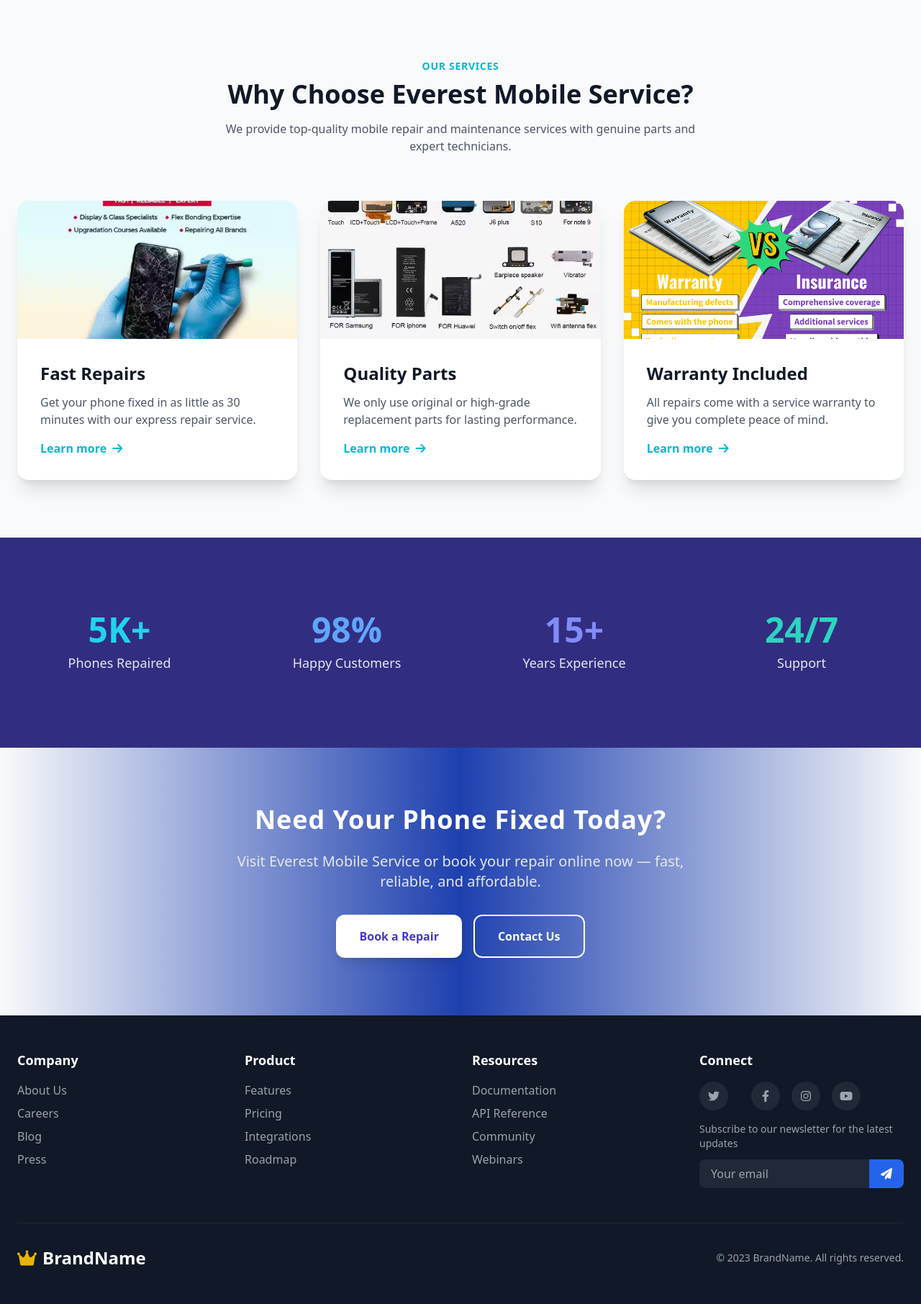
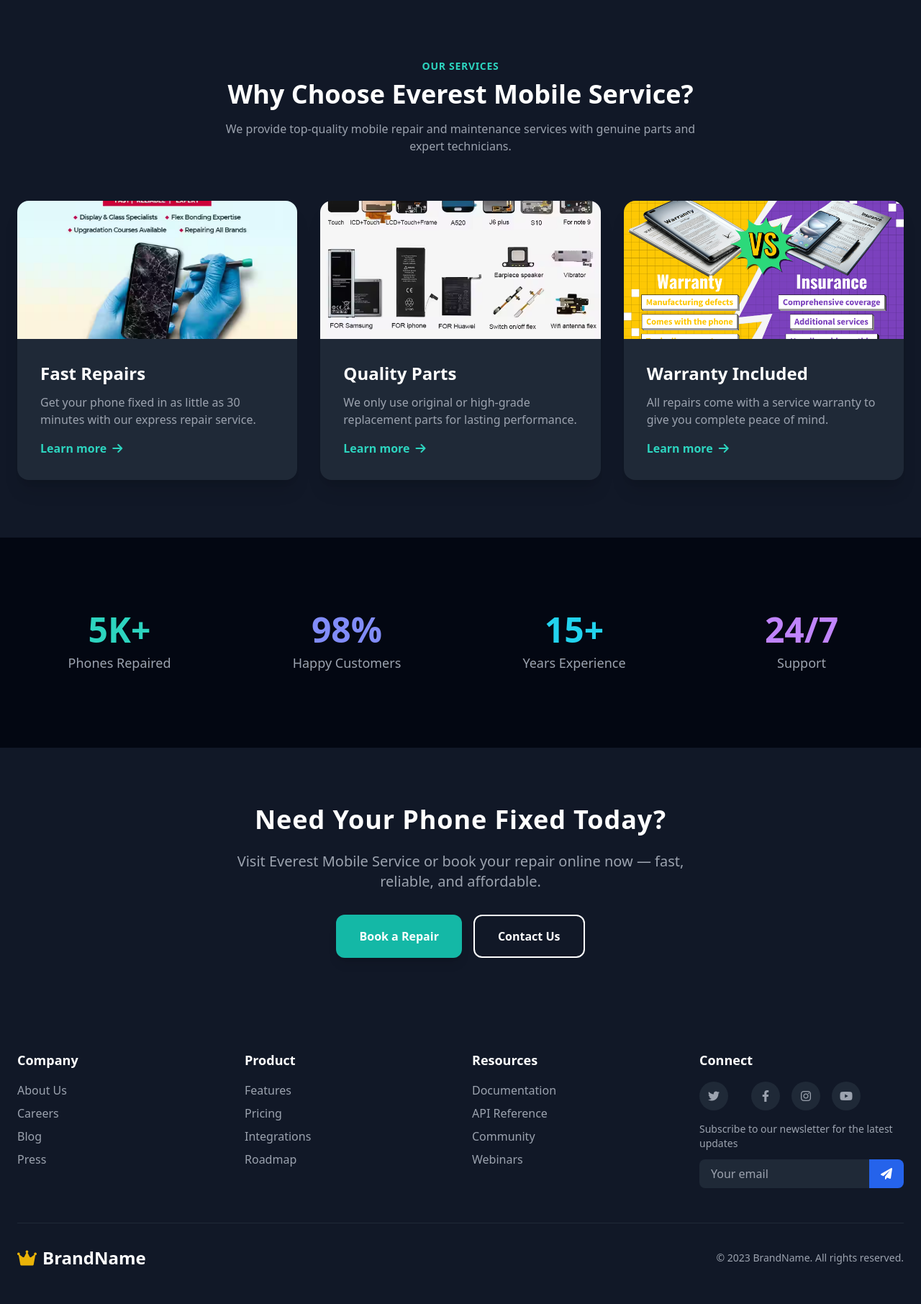
Before and after one commit to AyushHimalayaShrestha/Ems, a Django app: page / in a window 1280 px wide. Shown: the part 893-2705 px from the top of the page at 72% size. Run offline with Django 5.2, Linux system fonts and the light colour scheme; some libraries are stand-ins or nearby versions.

Commit message:
home page updated

```diff
--- a/ecommerce/templates/home.html
+++ b/ecommerce/templates/home.html
@@ -20,20 +20,20 @@ HomePage
     .floating { animation: float 6s ease-in-out infinite; }
   </style>
 </head>
-<body class="bg-gray-50">
+<body class="bg-gray-900 text-white">
 
   <!-- Hero Section -->
-  <section class="relative bg-gradient-to-r from-indigo-900 via-blue-800 to-cyan-900 min-h-screen flex items-center justify-center">
+  <section class="relative bg-gradient-to-r from-gray-900 via-gray-800 to-gray-900 min-h-screen flex items-center justify-center">
     <div class="text-center px-6 md:px-12 relative z-10">
       <h1 class="text-4xl md:text-6xl font-extrabold mb-6 text-white">
-        Shop the Latest <span class="text-cyan-400">Tech & Gadgets</span>
+        Shop the Latest <span class="text-teal-400">Tech & Gadgets</span>
       </h1>
-      <p class="text-lg md:text-xl text-gray-200 mb-8">
+      <p class="text-lg md:text-xl text-gray-300 mb-8">
         Upgrade your lifestyle with top-quality gadgets, mobiles, and accessories.
       </p>
       <div class="flex flex-col sm:flex-row justify-center gap-4">
-        <a href="#shop"
-           class="px-6 py-3 bg-cyan-500 text-white font-semibold rounded-lg shadow-lg hover:bg-cyan-600 transition transform hover:scale-105">
+        <a href="{% url 'product_lists' %}"
+           class="px-6 py-3 bg-teal-500 text-white font-semibold rounded-lg shadow-lg hover:bg-teal-600 transition transform hover:scale-105">
            Shop Now
         </a>
         <a href="#featured"
@@ -43,64 +43,64 @@ HomePage
       </div>
     </div>
     <!-- Background Decoration -->
-    <div class="absolute inset-0 bg-[url('https://cdn0.vox-cdn.com/uploads/chorus_asset/file/6384159/final_cb_0086.0.jpg')] bg-cover bg-center opacity-20"></div>
+    <div class="absolute inset-0 bg-[url('https://cdn0.vox-cdn.com/uploads/chorus_asset/file/6384159/final_cb_0086.0.jpg')] bg-cover bg-center opacity-10"></div>
   </section>
 
   <!-- Features Section -->
-<section class="py-20 bg-gray-50">
+<section class="py-20 bg-gray-900">
   <div class="container mx-auto px-6">
     <div class="text-center mb-16">
-      <span class="text-sm font-semibold tracking-wider uppercase text-cyan-500">Our Services</span>
-      <h2 class="text-3xl md:text-4xl font-bold text-gray-900 mt-2">Why Choose Everest Mobile Service?</h2>
-      <p class="max-w-2xl mx-auto text-gray-600 mt-4">
+      <span class="text-sm font-semibold tracking-wider uppercase text-teal-400">Our Services</span>
+      <h2 class="text-3xl md:text-4xl font-bold text-white mt-2">Why Choose Everest Mobile Service?</h2>
+      <p class="max-w-2xl mx-auto text-gray-400 mt-4">
         We provide top-quality mobile repair and maintenance services with genuine parts and expert technicians.
       </p>
     </div>
 
     <div class="grid grid-cols-1 md:grid-cols-2 lg:grid-cols-3 gap-8">
       <!-- Fast Repairs -->
-      <div class="bg-white rounded-2xl shadow-xl overflow-hidden transform hover:-translate-y-2 transition-all duration-300">
+      <div class="bg-gray-800 rounded-2xl shadow-xl overflow-hidden transform hover:-translate-y-2 transition-all duration-300">
         <div class="h-48">
           <img src="{% static 'images/fastrepair.jpg' %}" alt="Fast Repairs" class="w-full h-full object-cover">
         </div>
         <div class="p-8">
-          <h3 class="text-2xl font-bold text-gray-900 mb-3">Fast Repairs</h3>
-          <p class="text-gray-600 mb-4">
+          <h3 class="text-2xl font-bold text-white mb-3">Fast Repairs</h3>
+          <p class="text-gray-400 mb-4">
             Get your phone fixed in as little as 30 minutes with our express repair service.
           </p>
-          <a href="#" class="text-cyan-500 font-semibold inline-flex items-center hover:text-indigo-600 transition">
+          <a href="#" class="text-teal-400 font-semibold inline-flex items-center hover:text-indigo-400 transition">
             Learn more <i class="fas fa-arrow-right ml-2"></i>
           </a>
         </div>
       </div>
 
       <!-- Quality Parts -->
-      <div class="bg-white rounded-2xl shadow-xl overflow-hidden transform hover:-translate-y-2 transition-all duration-300">
+      <div class="bg-gray-800 rounded-2xl shadow-xl overflow-hidden transform hover:-translate-y-2 transition-all duration-300">
         <div class="h-48">
           <img src="{% static 'images/qualityparts.jpg' %}" alt="Quality Parts" class="w-full h-full object-cover">
         </div>
         <div class="p-8">
-          <h3 class="text-2xl font-bold text-gray-900 mb-3">Quality Parts</h3>
-          <p class="text-gray-600 mb-4">
+          <h3 class="text-2xl font-bold text-white mb-3">Quality Parts</h3>
+          <p class="text-gray-400 mb-4">
             We only use original or high-grade replacement parts for lasting performance.
           </p>
-          <a href="#" class="text-cyan-500 font-semibold inline-flex items-center hover:text-indigo-600 transition">
+          <a href="#" class="text-teal-400 font-semibold inline-flex items-center hover:text-indigo-400 transition">
             Learn more <i class="fas fa-arrow-right ml-2"></i>
           </a>
         </div>
       </div>
 
       <!-- Warranty -->
-      <div class="bg-white rounded-2xl shadow-xl overflow-hidden transform hover:-translate-y-2 transition-all duration-300">
+      <div class="bg-gray-800 rounded-2xl shadow-xl overflow-hidden transform hover:-translate-y-2 transition-all duration-300">
         <div class="h-48">
           <img src="{% static 'images/warranty.jpg' %}" alt="Warranty" class="w-full h-full object-cover">
         </div>
         <div class="p-8">
-          <h3 class="text-2xl font-bold text-gray-900 mb-3">Warranty Included</h3>
-          <p class="text-gray-600 mb-4">
+          <h3 class="text-2xl font-bold text-white mb-3">Warranty Included</h3>
+          <p class="text-gray-400 mb-4">
             All repairs come with a service warranty to give you complete peace of mind.
           </p>
-          <a href="#" class="text-cyan-500 font-semibold inline-flex items-center hover:text-indigo-600 transition">
+          <a href="#" class="text-teal-400 font-semibold inline-flex items-center hover:text-indigo-400 transition">
             Learn more <i class="fas fa-arrow-right ml-2"></i>
           </a>
         </div>
@@ -110,43 +110,43 @@ HomePage
 </section>
 
   <!-- Stats Section -->
-  <section class="py-20 bg-indigo-900 text-white">
+  <section class="py-20 bg-gray-950 text-white">
     <div class="container mx-auto px-6">
       <div class="grid grid-cols-2 md:grid-cols-4 gap-8 text-center">
         <div class="p-6">
-          <div class="text-5xl font-extrabold text-cyan-400 mb-2">5K+</div>
-          <div class="text-lg text-gray-200 font-medium">Phones Repaired</div>
+          <div class="text-5xl font-extrabold text-teal-400 mb-2">5K+</div>
+          <div class="text-lg text-gray-400 font-medium">Phones Repaired</div>
         </div>
         <div class="p-6">
-          <div class="text-5xl font-extrabold text-blue-400 mb-2">98%</div>
-          <div class="text-lg text-gray-200 font-medium">Happy Customers</div>
+          <div class="text-5xl font-extrabold text-indigo-400 mb-2">98%</div>
+          <div class="text-lg text-gray-400 font-medium">Happy Customers</div>
         </div>
         <div class="p-6">
-          <div class="text-5xl font-extrabold text-indigo-400 mb-2">15+</div>
-          <div class="text-lg text-gray-200 font-medium">Years Experience</div>
+          <div class="text-5xl font-extrabold text-cyan-400 mb-2">15+</div>
+          <div class="text-lg text-gray-400 font-medium">Years Experience</div>
         </div>
         <div class="p-6">
-          <div class="text-5xl font-extrabold text-teal-400 mb-2">24/7</div>
-          <div class="text-lg text-gray-200 font-medium">Support</div>
+          <div class="text-5xl font-extrabold text-purple-400 mb-2">24/7</div>
+          <div class="text-lg text-gray-400 font-medium">Support</div>
         </div>
       </div>
     </div>
   </section>
 
   <!-- CTA Section -->
-  <section class="py-20 bg-gradient-to-r from-indigo-700 via-blue-800 to-cyan-700 text-white">
+  <section class="py-20 bg-gradient-to-r from-gray-800 via-gray-900 to-black text-white">
     <div class="container mx-auto px-6 text-center">
       <h2 class="text-3xl md:text-4xl font-extrabold mb-6 tracking-wide">
         Need Your Phone Fixed Today?
       </h2>
-      <p class="max-w-2xl mx-auto text-gray-200 mb-8 text-xl">
+      <p class="max-w-2xl mx-auto text-gray-400 mb-8 text-xl">
         Visit Everest Mobile Service or book your repair online now — fast, reliable, and affordable.
       </p>
       <div class="flex flex-col sm:flex-row justify-center space-y-4 sm:space-y-0 sm:space-x-4">
-        <button class="bg-white text-indigo-700 px-8 py-4 rounded-xl font-bold hover:bg-gray-100 transition transform hover:scale-105 shadow-lg">
+        <button class="bg-teal-500 text-white px-8 py-4 rounded-xl font-bold hover:bg-teal-600 transition transform hover:scale-105 shadow-lg">
           Book a Repair
         </button>
-        <button class="bg-transparent border-2 border-white text-white px-8 py-4 rounded-xl font-bold hover:bg-white hover:text-indigo-800 transition">
+        <button class="bg-transparent border-2 border-white text-white px-8 py-4 rounded-xl font-bold hover:bg-white hover:text-gray-900 transition">
           Contact Us
         </button>
       </div>
--- a/ecommerce/templates/layout.html
+++ b/ecommerce/templates/layout.html
@@ -62,9 +62,9 @@
         <!-- Mobile Menu (Hidden by default) -->
         <div id="mobile-menu" class="hidden lg:hidden mt-4">
             <ul class="flex flex-col space-y-4 text-base font-bold text-black dark:text-white">
-                <li><a href="#" class="block hover:underline">Home</a></li>
-                <li><a href="#" class="block hover:underline">Our services</a></li>
-                <li><a href="#" class="block hover:underline">About</a></li>
+                <li><a href="/" class="block hover:underline">Home</a></li>
+                <li><a href="{% url 'product_lists'%}" class="block hover:underline">Products</a></li>
+                <li><a href="{%url 'about' %}" class="block hover:underline">About</a></li>
                 <li><a href="#" class="block hover:underline">Contact</a></li>
                 <div class="flex flex-col gap-y-2">
                     <button class="w-full rounded-md bg-[#4A3BFF] text-white px-4 py-2 font-semibold"><a href="#">Sign up </a></button>
```
